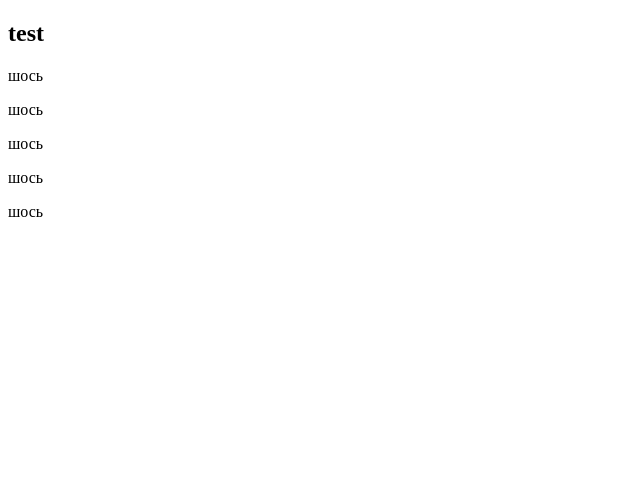
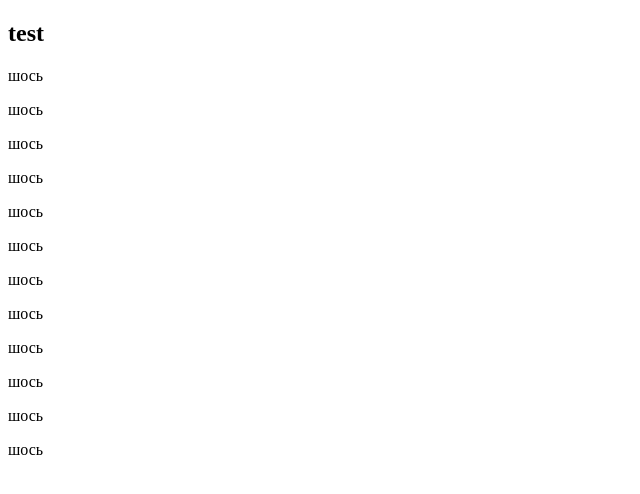
Before and after one commit to intenz/newTest, a plain HTML site: page index.html in a window 1280 px wide. Shown: the whole page, without its empty margins (0-640 px from the left). Drawn offline with Linux system fonts and the light colour scheme.

Commit message:
4 commit

```diff
--- a/index.html
+++ b/index.html
@@ -11,5 +11,12 @@
 	<p>шось</p>
 	<p>шось</p>
 	<p>шось</p>
+	<p>шось</p>
+	<p>шось</p>
+	<p>шось</p>
+	<p>шось</p>
+	<p>шось</p>
+	<p>шось</p>
+	<p>шось</p>
 </body>
 </html>
```
